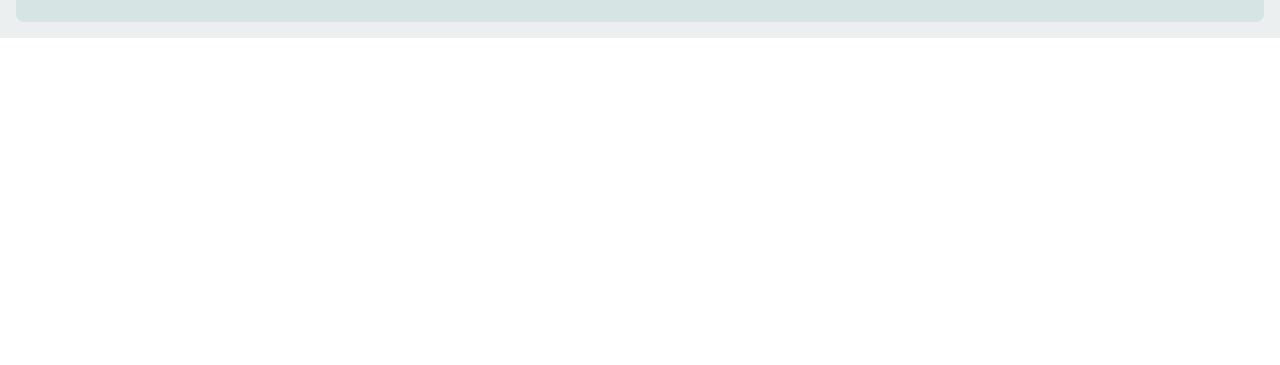
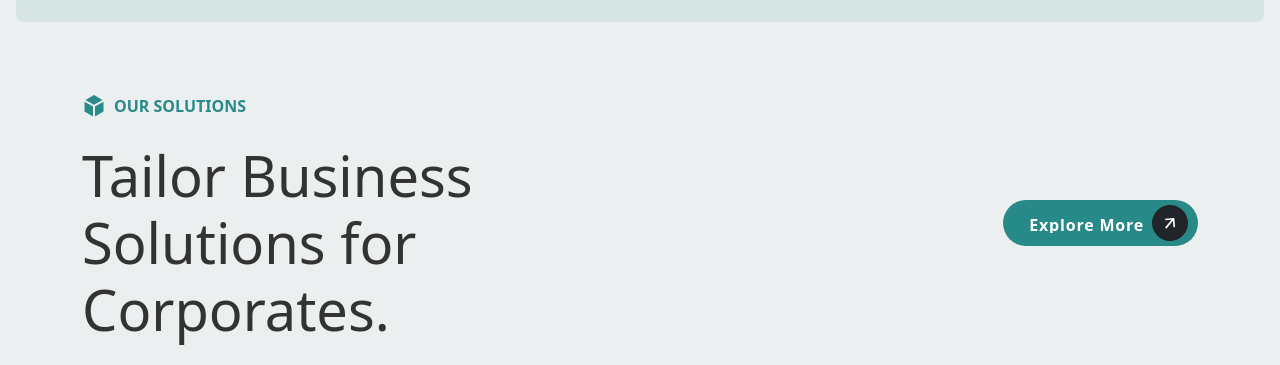
Before and after one commit to bhushanpatil288/bexon-react, a React (Vite) app: page / in a window 1280 px wide. Shown: the part 1594-1959 px from the top of the page. Before the commit the page ends 1632 px from the top, so only its background shows below. Built offline with nearby package versions, Linux system fonts and the light colour scheme.

Commit message:
[add] - [section] - heading component

```diff
--- a/src/App.jsx
+++ b/src/App.jsx
@@ -1,15 +1,19 @@
 import Header from "./components/header/Header"
 import Hero from "./components/main/section-hero/Hero"
+import Solutions from "./components/main/section-solution/Solutions"
 
 const App = () => {
   return (
     <>
       <div className="bg-custom-main p-3">
+
         <header className="container-fluid  bg-custom-hero p-3 rounded-3">
           <Header />
         </header>
+
         <main>
           <Hero />
+          <Solutions />
         </main>
 
       </div>
--- /dev/null
+++ b/src/components/common/SectionHeading.jsx
@@ -0,0 +1,25 @@
+import ButtonCustom from "./ButtonCustom"
+import { RiBox3Fill } from "@remixicon/react"
+
+const SectionHeading = ({subHeading, heading, btnText}) => {
+  return (
+    <div className="row align-items-center">
+      <div className="col-6">
+        <div className="d-flex align-items-center gap-2">
+          <RiBox3Fill color="#288A89" />
+          <p className="text-gray-dark fw-bold m-0">{subHeading}</p>
+        </div>
+        <h2 className="display-4 fw-medium mt-4">{heading}</h2>
+      </div>
+      <div className="col-6">
+          <div className="d-flex justify-content-end">
+            <ButtonCustom text={btnText} />
+          </div>
+      </div>
+
+      <div></div>
+    </div>
+  )
+}
+
+export default SectionHeading
--- /dev/null
+++ b/src/components/main/section-solution/Solutions.jsx
@@ -0,0 +1,18 @@
+import SectionHeading from "../../common/SectionHeading"
+
+const Solutions = () => {
+  return (
+    <section>
+      <div className="container mt-5 pt-4">
+        <SectionHeading
+          subHeading="OUR SOLUTIONS"
+          heading="Tailor Business Solutions for Corporates."
+          btnText="Explore More"
+        />
+
+      </div>
+    </section>
+  )
+}
+
+export default Solutions
--- a/src/index.css
+++ b/src/index.css
@@ -56,6 +56,9 @@ body{
 .text-gray{
   color: #b7b7b7;
 }
+.text-gray-dark{
+  color: #288A89;
+}
 
 
 .pointer{
```
